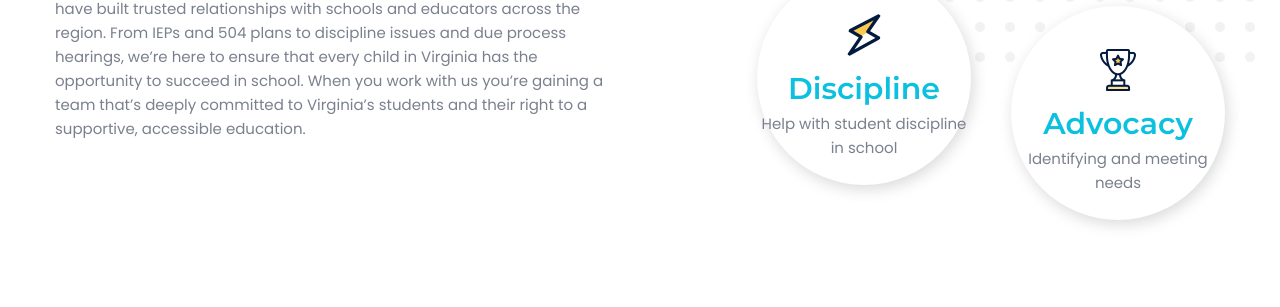
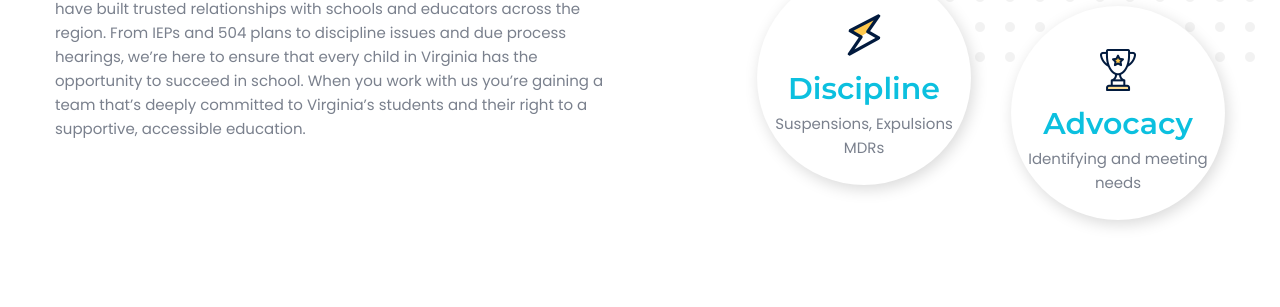
Before and after one commit to GEKimLaw/gekimlaw.github.io, a Jekyll site: the page built from index.md, in a window 1280 px wide and 900 px high, scrolled down 2228 px. Shown: the part 147-454 px from the top of the window. Built offline with Jekyll 4.4.1, drawn with Linux system fonts in a browser that asks for light colours; comment, search, counter and statistics services are not loaded.

```diff
--- a/index.md
+++ b/index.md
@@ -54,7 +54,7 @@ achivement:
      description: "Supported"
    - icon: "/assets/images/icon_9.png"
      name: "Discipline"
-     description: "Help with student discipline in school"
+     description: "Suspensions, Expulsions MDRs"
    - icon: "/assets/images/icon_10.png"
      name: "Advocacy"
      description: "Identifying and meeting needs"
```
Also changed, not shown: _services/expert-representation .md (+1 -1 lines), _services/school-discipline.md (+1 -1 lines).
